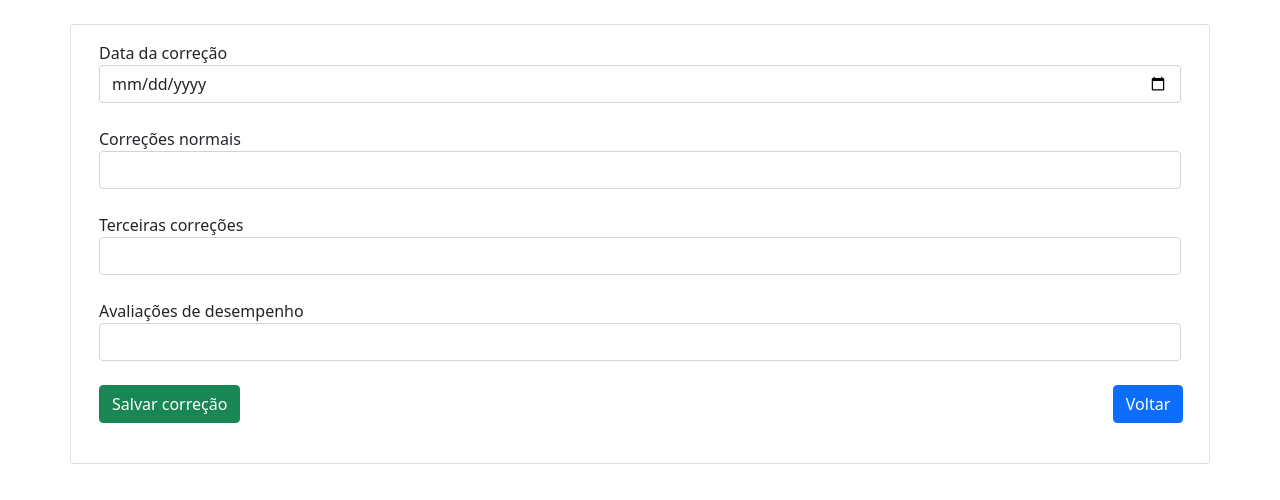
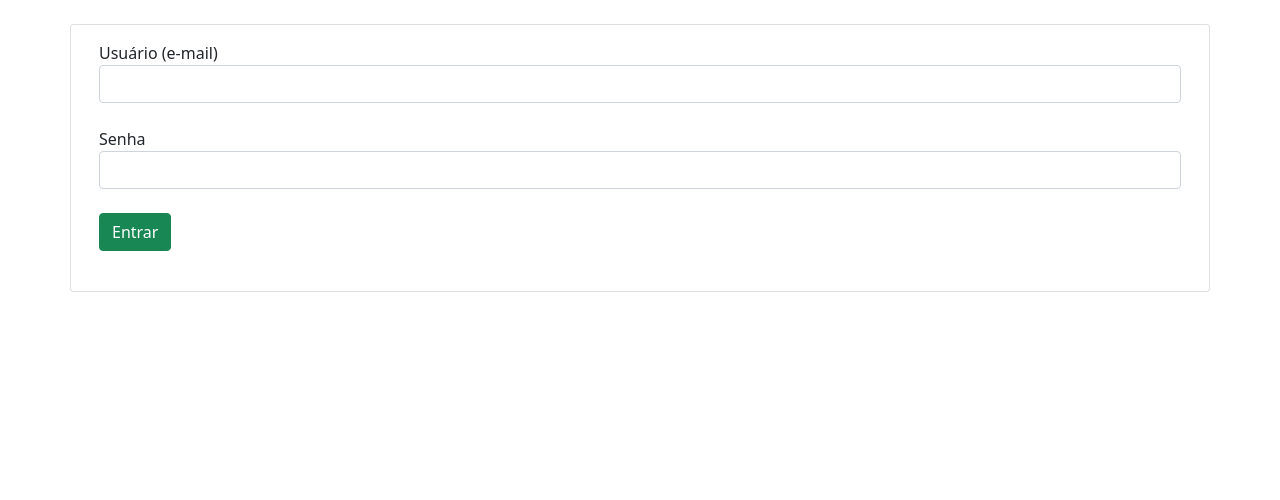
Before and after one commit to vhnegrisoli/correcao-api, a plain HTML site: page login.html in a window 1280 px wide. Drawn offline with nearby package versions, Linux system fonts and the light colour scheme.

Commit message:
Adiciona header api-secret

```diff
--- a/login.html
+++ b/login.html
@@ -26,48 +26,24 @@
             <form>
               <div class="row">
                 <div class="form-group">
-                  <label for="dataCorrecao">Data da correção</label>
+                  <label for="usuario">Usuário (e-mail)</label>
                   <input
-                    type="date"
+                    type="email"
                     class="form-control"
-                    id="dataCorrecao"
-                    name="dataCorrecao"
+                    id="usuario"
+                    name="usuario"
                   />
                 </div>
               </div>
               <br />
               <div class="row">
                 <div class="form-group">
-                  <label for="normais">Correções normais</label>
+                  <label for="normais">Senha</label>
                   <input
-                    type="number"
+                    type="password"
                     class="form-control"
-                    id="qtdNormal"
-                    name="qtdNormal"
-                  />
-                </div>
-              </div>
-              <br />
-              <div class="row">
-                <div class="form-group">
-                  <label for="terceiras">Terceiras correções</label>
-                  <input
-                    type="number"
-                    class="form-control"
-                    id="qtdTerceiraCorrecao"
-                    name="qtdTerceiraCorrecao"
-                  />
-                </div>
-              </div>
-              <br />
-              <div class="row">
-                <div class="form-group">
-                  <label for="avaliacoes">Avaliações de desempenho</label>
-                  <input
-                    type="number"
-                    class="form-control"
-                    id="qtdAvaliacaoDesempenho"
-                    name="qtdAvaliacaoDesempenho"
+                    id="senha"
+                    name="senha"
                   />
                 </div>
               </div>
@@ -88,13 +64,8 @@
                     role="button"
                     type="submit"
                   >
-                    Salvar correção
+                    Entrar
                   </button>
-                </div>
-                <div class="col-md-1">
-                  <a class="btn btn-primary" href="index.html" role="button"
-                    >Voltar</a
-                  >
                 </div>
               </div>
 
@@ -109,6 +80,7 @@
   <script src="https://cdn.jsdelivr.net/npm/axios/dist/axios.min.js"></script>
   <script>
     const backEnd = "https://correcao-api.herokuapp.com";
+    var apiSecret = "correcao-api-tataia-base64-producao";
 
     document
       .getElementById("saveButton")
@@ -133,15 +105,18 @@
         object[key] = value;
       });
       console.info(object);
+      var headers = {
+        apiSecret: apiSecret,
+      };
       await axios
-        .post(`${backEnd}/api/correcoes`, object)
+        .post(`${backEnd}/api/auth/token`, object, { headers })
         .then((data) => {
           window.location.href = "/correcao-api";
         })
         .catch((error) => {
           if (error.response.status >= 500) {
             document.getElementById("error").innerHTML =
-              "Dados enviados em formato inválido. Tente novamente.";
+              "Usuário ou senha inválidos. Tente novamente.";
           } else {
             document.getElementById("error").innerHTML =
               error.response.data.message;
```
Also changed, not shown: index.html (+3 -0 lines), salvarCorrecao.html (+3 -0 lines), 1 other file.
